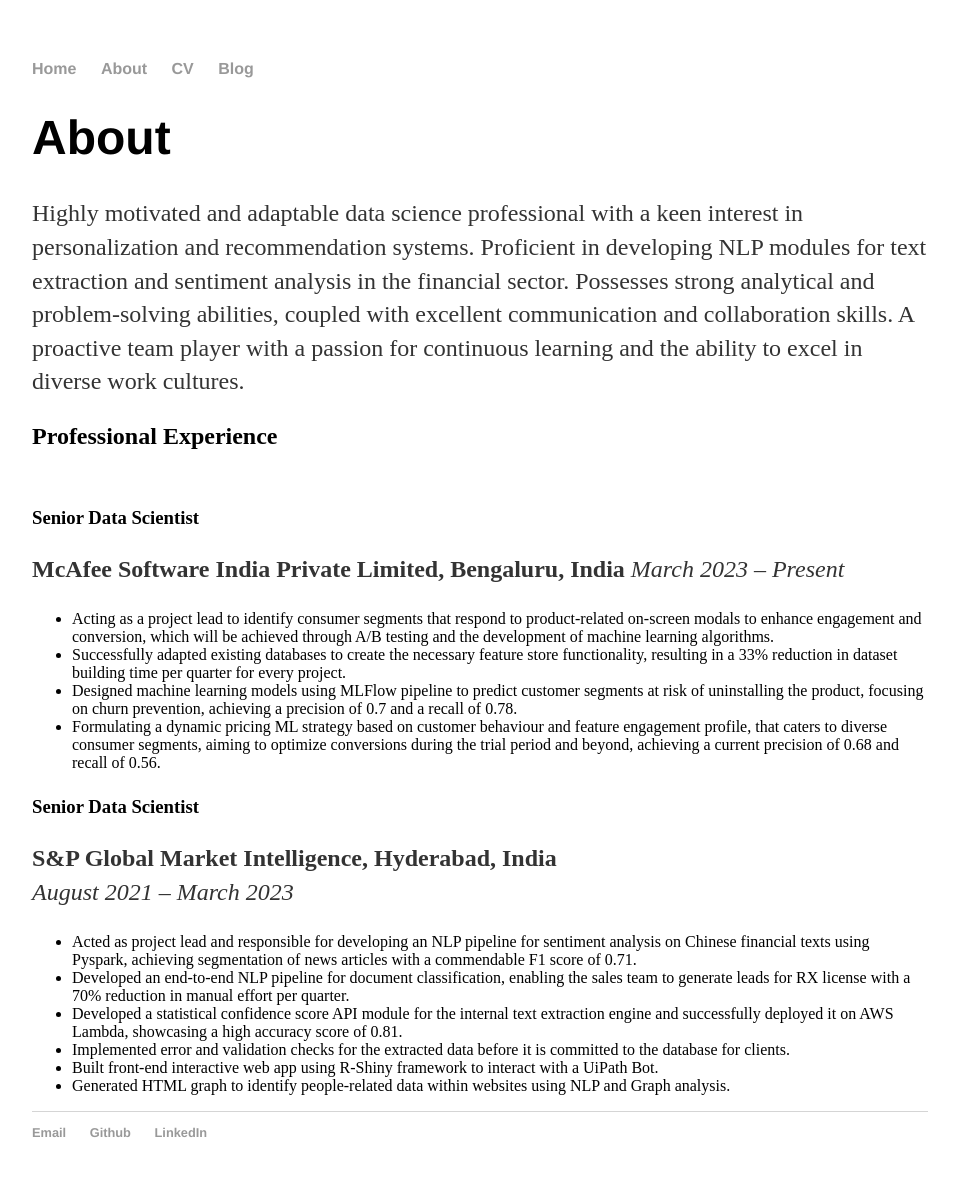
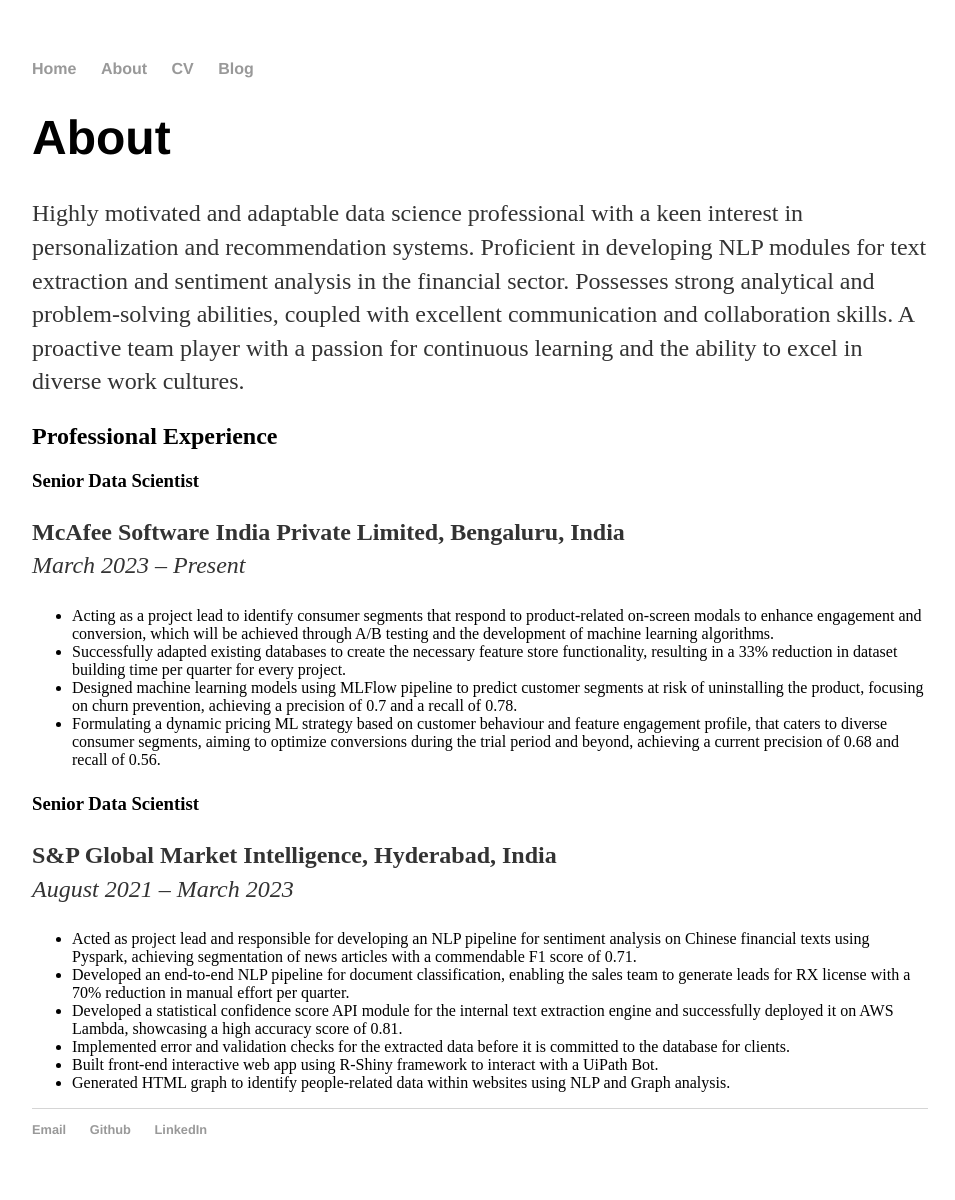
Before and after one commit to ayan-ghosh103/ayan-ghosh103.github.io, a Jekyll site: the page built from about/index.html, in a window 1280 px wide. Shown: the whole page, without its empty margins (160-1115 px from the left). Built offline with Jekyll 4.4.1, drawn with Linux system fonts in a browser that asks for light colours.

```diff
--- a/about/index.html
+++ b/about/index.html
@@ -10,9 +10,9 @@ title: About Ayan Ghosh
         Possesses strong analytical and problem-solving abilities, coupled with excellent communication and collaboration
         skills. A proactive team player with a passion for continuous learning and the ability to excel in diverse work cultures.</p>
 
-    <p><h2>Professional Experience</h2><br>
+    <p><h2>Professional Experience</h2>
     <h3>Senior Data Scientist</h3></p>
-    <p><strong>McAfee Software India Private Limited, Bengaluru, India</strong>
+    <p><strong>McAfee Software India Private Limited, Bengaluru, India</strong><br>
         <em>March 2023 – Present</em></p>
 
     <p><ul>
```
